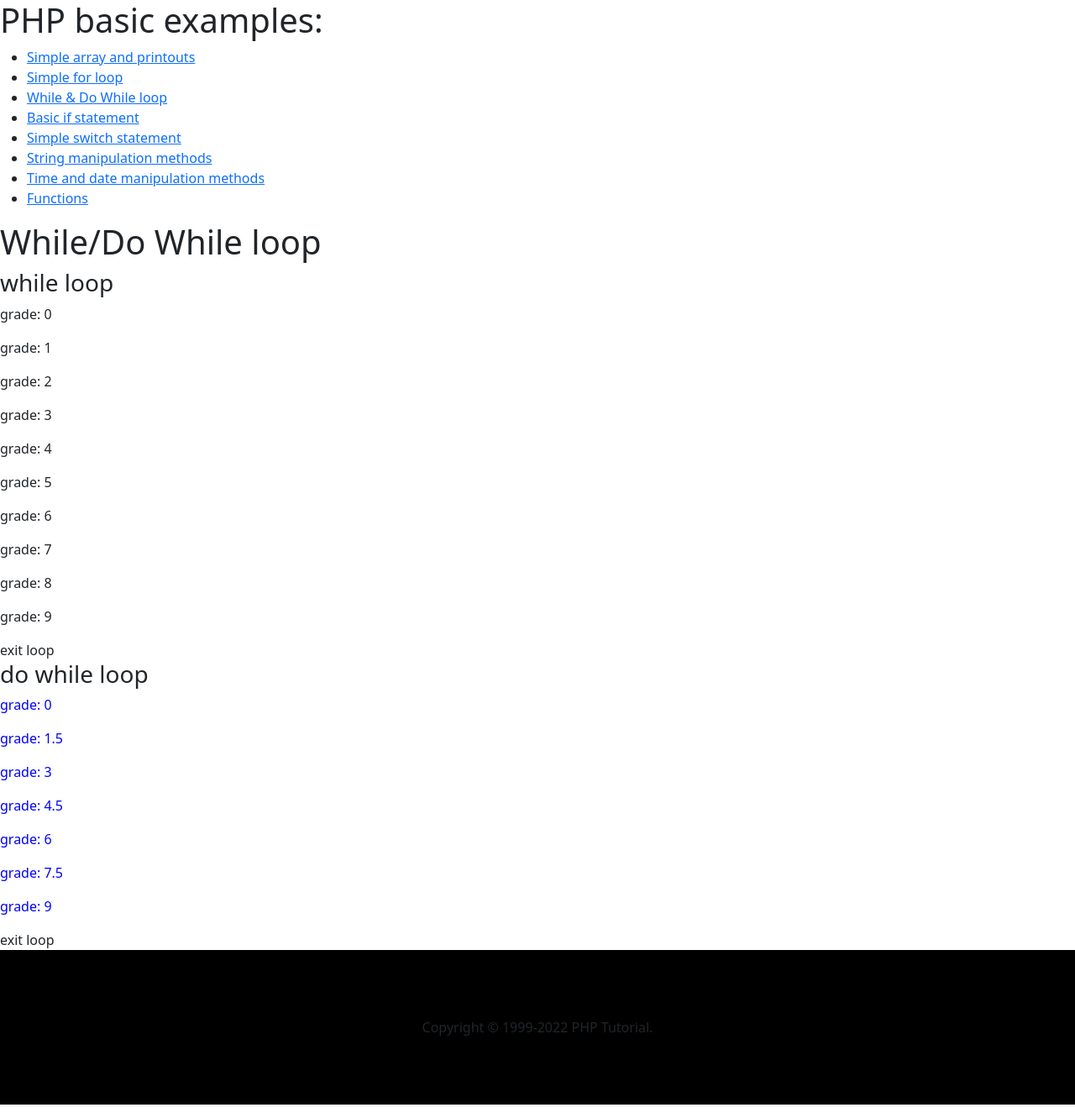
After one commit to Mi-Ski/php-site, a PHP site: page /whiledowhileloop.php in a window 1280 px wide. The commit adds this page. Shown: the whole page at 84% size. Run offline with PHP 8.4, Linux system fonts and the light colour scheme; some libraries are stand-ins or nearby versions.

Commit message:
21.11 php introduction, include header+footer

```diff
--- /dev/null
+++ b/includes/footer.php
@@ -0,0 +1,9 @@
+	<?php
+	echo "<p style='padding: 5rem 0rem; text-align: center; background-color: black'>Copyright &copy; 1999-" . date("Y") . " PHP Tutorial.</p>"
+	?>
+
+	<script src="https://cdn.jsdelivr.net/npm/@popperjs/core@2.10.2/dist/umd/popper.min.js" integrity="sha384-7+zCNj/IqJ95wo16oMtfsKbZ9ccEh31eOz1HGyDuCQ6wgnyJNSYdrPa03rtR1zdB" crossorigin="anonymous"></script>
+	<script src="https://cdn.jsdelivr.net/npm/bootstrap@5.1.3/dist/js/bootstrap.min.js" integrity="sha384-QJHtvGhmr9XOIpI6YVutG+2QOK9T+ZnN4kzFN1RtK3zEFEIsxhlmWl5/YESvpZ13" crossorigin="anonymous"></script>
+	</body>
+
+	</html>
--- /dev/null
+++ b/includes/header.php
@@ -0,0 +1,69 @@
+<!DOCTYPE html>
+<html lang="en">
+
+<head>
+	<meta charset="UTF-8">
+	<meta http-equiv="X-UA-Compatible" content="IE=edge">
+	<meta name="viewport" content="width=device-width, initial-scale=1.0">
+	<link href="https://cdn.jsdelivr.net/npm/bootstrap@5.1.3/dist/css/bootstrap.min.css" rel="stylesheet" integrity="sha384-1BmE4kWBq78iYhFldvKuhfTAU6auU8tT94WrHftjDbrCEXSU1oBoqyl2QvZ6jIW3" crossorigin="anonymous">
+	<title>PHP Primer - <?php echo $title ?></title>
+	<!-- <style>
+		* {
+			font-family: 'Fira Code', sans-serif;
+		}
+
+		body {
+			background-color: #6b697f;
+			width: 90vw;
+		}
+
+		h1,
+		h3,
+		p,
+		a,
+		a:link,
+		a:visited {
+			background-color: #2B2A33;
+			padding: 20px 10px;
+			color: #fff;
+			border-bottom: 4px solid #FFCE3C;
+			min-width: 35rem;
+			font-size: 14px;
+		}
+
+		h1 {
+			text-align: center;
+		}
+
+		li {
+			list-style: none;
+			margin: 1.5rem;
+			min-width: max-content;
+		}
+
+		ul {
+			display: flex;
+			justify-content: space-evenly;
+			align-items: center;
+			flex-wrap: wrap;
+			text-align: center;
+			padding-bottom: 2rem;
+			margin-bottom: 8rem;
+			box-shadow: 0rem .4rem 0rem #FFCE3C, 0rem 3.4rem 0rem #2B2A33;
+		}
+	</style> -->
+</head>
+
+<body>
+
+	<h1>PHP basic examples:</h1>
+	<ul>
+		<li><a href="array.php">Simple array and printouts</a></li>
+		<li><a href="forloop.php">Simple for loop</a></li>
+		<li><a href="whiledowhileloop.php">While & Do While loop</a></li>
+		<li><a href="ifstatement.php">Basic if statement</a></li>
+		<li><a href="switchstatement.php">Simple switch statement</a></li>
+		<li><a href="stringmutation.php">String manipulation methods</a></li>
+		<li><a href="timedatemutation.php">Time and date manipulation methods</a></li>
+		<li><a href="functions.php">Functions</a></li>
+	</ul>
--- /dev/null
+++ b/whiledowhileloop.php
@@ -0,0 +1,29 @@
+	<?php
+	$title = "While/Do While Loop";
+	include "includes/header.php"
+	?>
+	<h1>While/Do While loop</h1>
+
+	<h3>while loop</h3>
+	<?php
+		$grade = 0;
+		while ($grade < 10) {
+			echo "<p> grade: $grade</p>";
+			$grade++;
+		}
+		echo 'exit loop';
+	?>
+
+
+	<h3>do while loop</h3>
+	<?php
+		$grade = 0;
+		do{
+			echo "<p style='color: blue'> grade: $grade</p>";
+			$grade+=1.5;
+		} while($grade < 10);
+		echo 'exit loop';
+	?>
+	<?php
+		include "includes/footer.php";
+	?>
```
Also changed, not shown: array.php (added, +25 -0 lines), forloop.php (added, +16 -0 lines), functions.php (added, +16 -0 lines), ifstatement.php (added, +20 -0 lines), index.php (+16 -3 lines), stringmutation.php (added, +25 -0 lines), switchstatement.php (added, +25 -0 lines), timedatemutation.php (added, +13 -0 lines), about.php (deleted).
